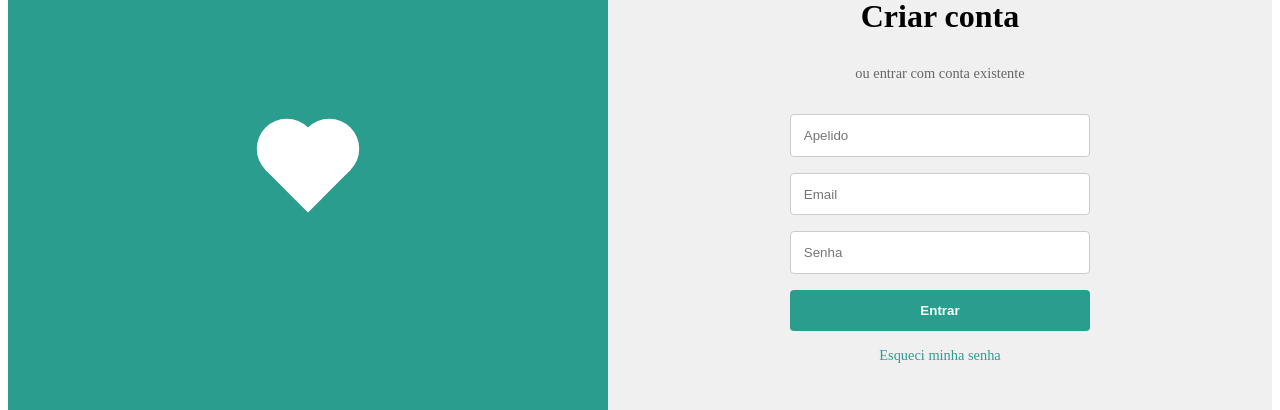
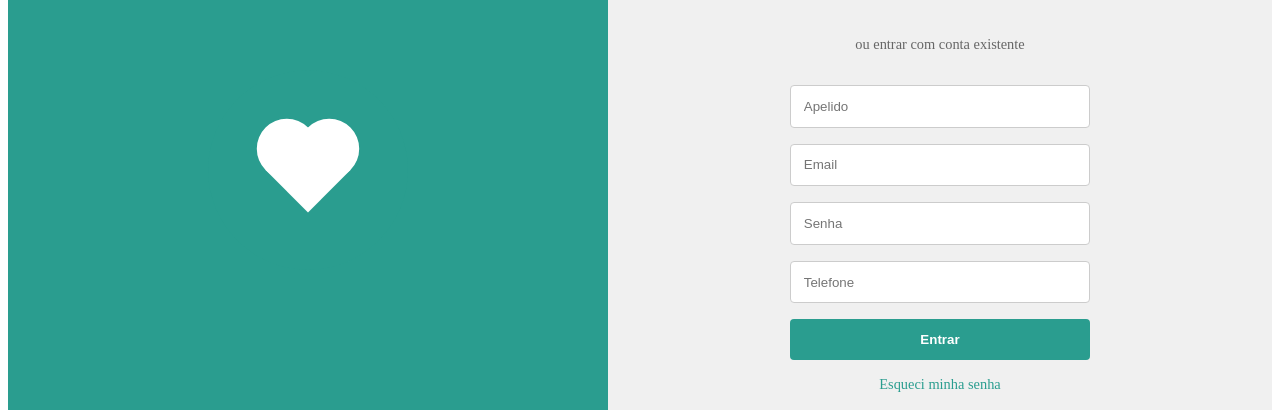
Before and after one commit to MP-Projeto-final/MP-SAD-Frontend, a React (Vite) app: page / in a window 1280 px wide. Shown: the part 238-648 px from the top of the page. Built offline with nearby package versions, Linux system fonts and the light colour scheme.

Commit message:
Feat SignUp.jsx
- Sign Up implemented

```diff
--- a/package.json
+++ b/package.json
@@ -10,6 +10,7 @@
     "preview": "vite preview"
   },
   "dependencies": {
+    "axios": "^1.7.7",
     "react": "^18.3.1",
     "react-dom": "^18.3.1",
     "react-router-dom": "^6.26.1",
--- a/src/App.jsx
+++ b/src/App.jsx
@@ -1,6 +1,6 @@
 import React from "react";
 import { BrowserRouter as Router, Route, Routes } from "react-router-dom";
-import SignupPage from "./pages/Cadastro";
+import SignupPage from "./pages/SignUp.jsx";
 import { useState, useContext } from "react";
 import AuthContext from "./constants/context";
 
--- a/src/pages/Cadastro.jsx
+++ b/src/pages/SignUp.jsx
@@ -1,5 +1,82 @@
-import React from 'react';
+import React, { useState } from 'react';
 import styled from 'styled-components';
+import axios from 'axios';
+
+export default function SignupPage() {
+  const [email, setEmail] = useState('');
+  const [password, setPassword] = useState('');
+  const [name, setName] = useState('');
+  const [phone, setPhone] = useState('');
+  const url = import.meta.env.VITE_API_URL;
+
+  const handleSignup = async (event) => {
+    event.preventDefault();
+
+    const userData = {
+      email,
+      password,
+      name,
+      phone,
+    };
+
+    try {
+      const response = await axios.post(url+'/sign-up', userData);
+      alert('Cadastro realizado com sucesso!');
+      console.log('Cadastro realizado:', response.data);
+    } catch (error) {
+      alert('Erro ao realizar o cadastro.');
+      console.error('Erro:', error.response ? error.response.data : error.message);
+    }
+  };
+
+  return (
+    <PageContainer>
+      <ImageSection>
+        <Logo>
+          <Heart />
+          <Arrow />
+          <Box />
+        </Logo>
+      </ImageSection>
+      <FormSection>
+        <Title>Criar conta</Title>
+        <Subtitle>ou entrar com conta existente</Subtitle>
+        <Form onSubmit={handleSignup}>
+          <Input
+            type="text"
+            placeholder="Apelido"
+            value={name}
+            onChange={(e) => setName(e.target.value)}
+            required
+          />
+          <Input
+            type="email"
+            placeholder="Email"
+            value={email}
+            onChange={(e) => setEmail(e.target.value)}
+            required
+          />
+          <Input
+            type="password"
+            placeholder="Senha"
+            value={password}
+            onChange={(e) => setPassword(e.target.value)}
+            required
+          />
+          <Input
+            type="text"
+            placeholder="Telefone"
+            value={phone}
+            onChange={(e) => setPhone(e.target.value)}
+            required
+          />
+          <Button type="submit">Entrar</Button>
+        </Form>
+        <ForgotPassword href="#">Esqueci minha senha</ForgotPassword>
+      </FormSection>
+    </PageContainer>
+  );
+}
 
 const PageContainer = styled.div`
   display: flex;
@@ -151,28 +228,3 @@ const ForgotPassword = styled.a`
     text-decoration: underline;
   }
 `;
-
-export default function SignupPage() {
-  return (
-    <PageContainer>
-      <ImageSection>
-        <Logo>
-          <Heart />
-          <Arrow />
-          <Box />
-        </Logo>
-      </ImageSection>
-      <FormSection>
-        <Title>Criar conta</Title>
-        <Subtitle>ou entrar com conta existente</Subtitle>
-        <Form>
-          <Input type="text" placeholder="Apelido" />
-          <Input type="email" placeholder="Email" />
-          <Input type="password" placeholder="Senha" />
-          <Button type="submit">Entrar</Button>
-        </Form>
-        <ForgotPassword href="#">Esqueci minha senha</ForgotPassword>
-      </FormSection>
-    </PageContainer>
-  );
-}
```
Also changed, not shown: 2 other files (tests, documents, lock files or other folders).
